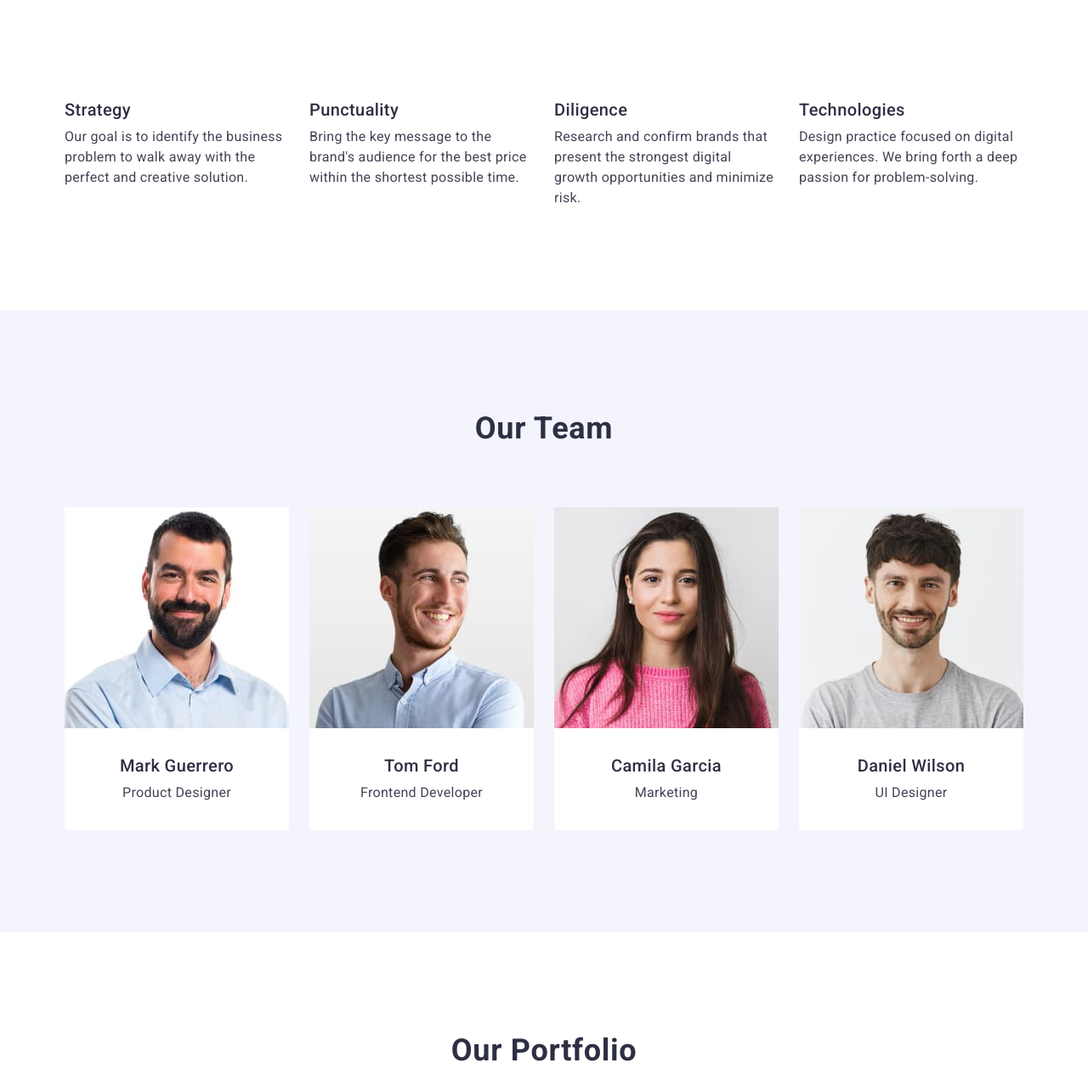
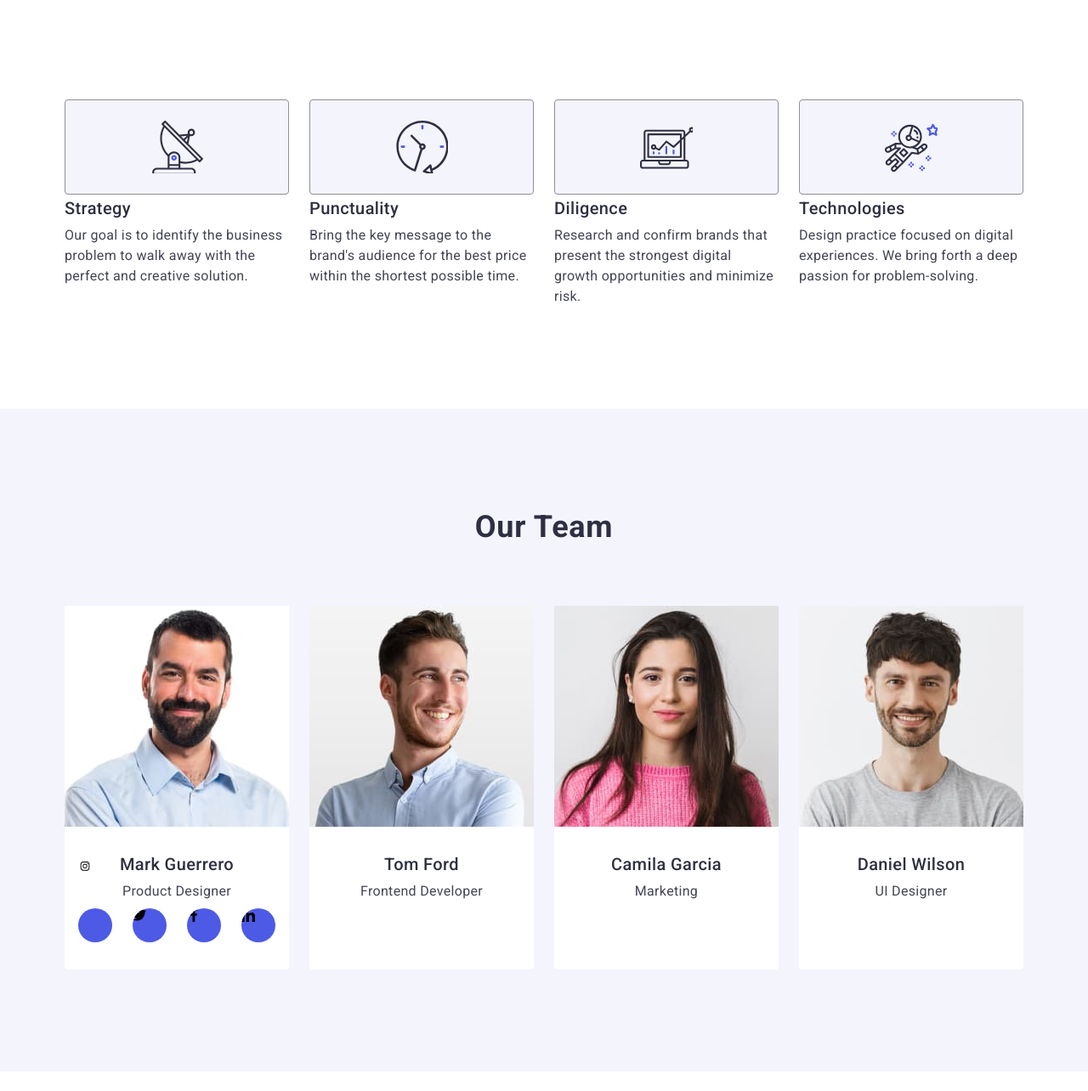
Before and after one commit to Nataliia-Homyk324/goit-markup-hw-04, a plain HTML site: page index.html in a window 1280 px wide. Shown: the part 676-1960 px from the top of the page at 85% size. Drawn offline with nearby package versions, Linux system fonts and the light colour scheme; a web font is replaced by a local one.

Commit message:
modui-4-1

```diff
--- a/css/styles.css
+++ b/css/styles.css
@@ -124,8 +124,13 @@ a {
 }
 
 .section-title {
+
     background: var(--NAVY-BLUE, #2E2F42);
-    padding: 188px 0;
+        padding: 188px 0;
+        background-image: linear-gradient(rgba(46, 47, 66, 0.7), rgba(46, 47, 66, 0.7)), url(../images/people-office.png);
+        background-repeat: no-repeat;
+        background-size: cover;
+        background-position: center;
 }
 .section-one{
     display: flex;
@@ -183,7 +188,15 @@ a {
 .section-tw {
     padding: 120px 0;
 }
-
+.icons-section-tw {
+    width: 264px;
+    height: 112px;
+    flex-shrink: 0;
+    border-radius: 4px;
+    border: 1px solid #8E8F99;
+    background: #F4F4FD;
+    padding: 24px 100px;
+}
 .visually-hidden {
     position: absolute;
     width: 1px;
@@ -246,7 +259,31 @@ a {
     background-color: #F4F4FD;
     padding: 120px 0;
 }
+.social-icons {
+    display: flex;
+    gap: 24px;
+    flex-direction: row;
+    justify-content: center;
+}
 
+.icons-section-our-team {
+    display: flex;
+    width: 40px;
+    height: 40px;
+    border-radius: 50%;
+    background: #4D5AE5;
+    margin-top: 8px;
+    justify-content: center;
+    align-items: center;
+
+
+}
+
+.icon-our-team {
+    display: flex;
+
+
+}
 .section-four {
     padding: 120px 0;
 }
--- a/index.html
+++ b/index.html
@@ -72,6 +72,13 @@
 
           <ul class="list-section-three">
             <li class="item-section-three">
+              <svg class="icons-section-tw">
+                <use
+                  width="64px"
+                  height="64px"
+                  href="./images/icons.svg#icon-antenna"
+                ></use>
+              </svg>
               <h3 class="title-three">Strategy</h3>
               <p class="paragraph">
                 Our goal is to identify the business problem to walk away with
@@ -79,6 +86,13 @@
               </p>
             </li>
             <li class="item-section-three">
+              <svg class="icons-section-tw">
+                <use
+                  width="64px"
+                  height="64px"
+                  href="./images/icons.svg#icon-clock"
+                ></use>
+              </svg>
               <h3 class="title-three">Punctuality</h3>
               <p class="paragraph">
                 Bring the key message to the brand's audience for the best price
@@ -86,6 +100,13 @@
               </p>
             </li>
             <li class="item-section-three">
+              <svg class="icons-section-tw">
+                <use
+                  width="64px"
+                  height="64px"
+                  href="./images/icons.svg#icon-diagram"
+                ></use>
+              </svg>
               <h3 class="title-three">Diligence</h3>
               <p class="paragraph">
                 Research and confirm brands that present the strongest digital
@@ -93,6 +114,13 @@
               </p>
             </li>
             <li class="item-section-three">
+              <svg class="icons-section-tw">
+                <use
+                  width="64px"
+                  height="64px"
+                  href="./images/icons.svg#icon-astronaut"
+                ></use>
+              </svg>
               <h3 class="title-three">Technologies</h3>
               <p class="paragraph">
                 Design practice focused on digital experiences. We bring forth a
@@ -118,6 +146,44 @@
               <div class="worker">
                 <h3 class="title-three title-name">Mark Guerrero</h3>
                 <p class="paragraph paragraph-name">Product Designer</p>
+                <ul class="social-icons">
+                  <li class="icons-section-our-team">
+                    <svg class="icon-our-team">
+                      <use
+                        width="16px"
+                        height="16px"
+                        href="./images/icons.svg#icon-instagram"
+                      ></use>
+                    </svg>
+                  </li>
+                  <li>
+                    <svg class="icons-section-our-team">
+                      <use
+                        width="16px"
+                        height="16px"
+                        href="./images/icons.svg#icon-twitter"
+                      ></use>
+                    </svg>
+                  </li>
+                  <li>
+                    <svg class="icons-section-our-team">
+                      <use
+                        width="16px"
+                        height="16px"
+                        href="./images/icons.svg#icon-facebook"
+                      ></use>
+                    </svg>
+                  </li>
+                  <li>
+                    <svg class="icons-section-our-team">
+                      <use
+                        width="16px"
+                        height="16px"
+                        href="./images/icons.svg#icon-linkedin"
+                      ></use>
+                    </svg>
+                  </li>
+                </ul>
               </div>
             </li>
             <li class="item-sec-three">
```
Also changed, not shown: images/icons.svg (added), 1 other file.
